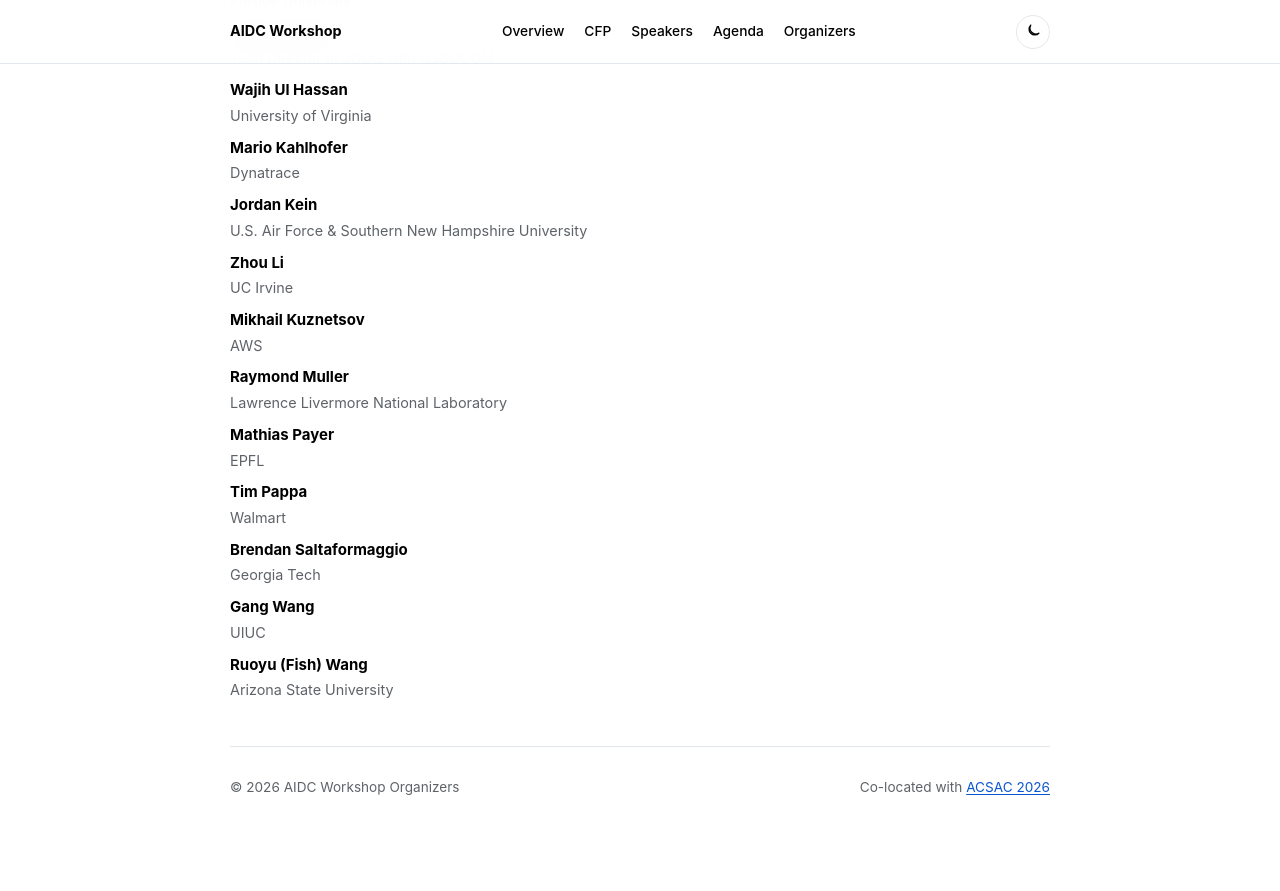
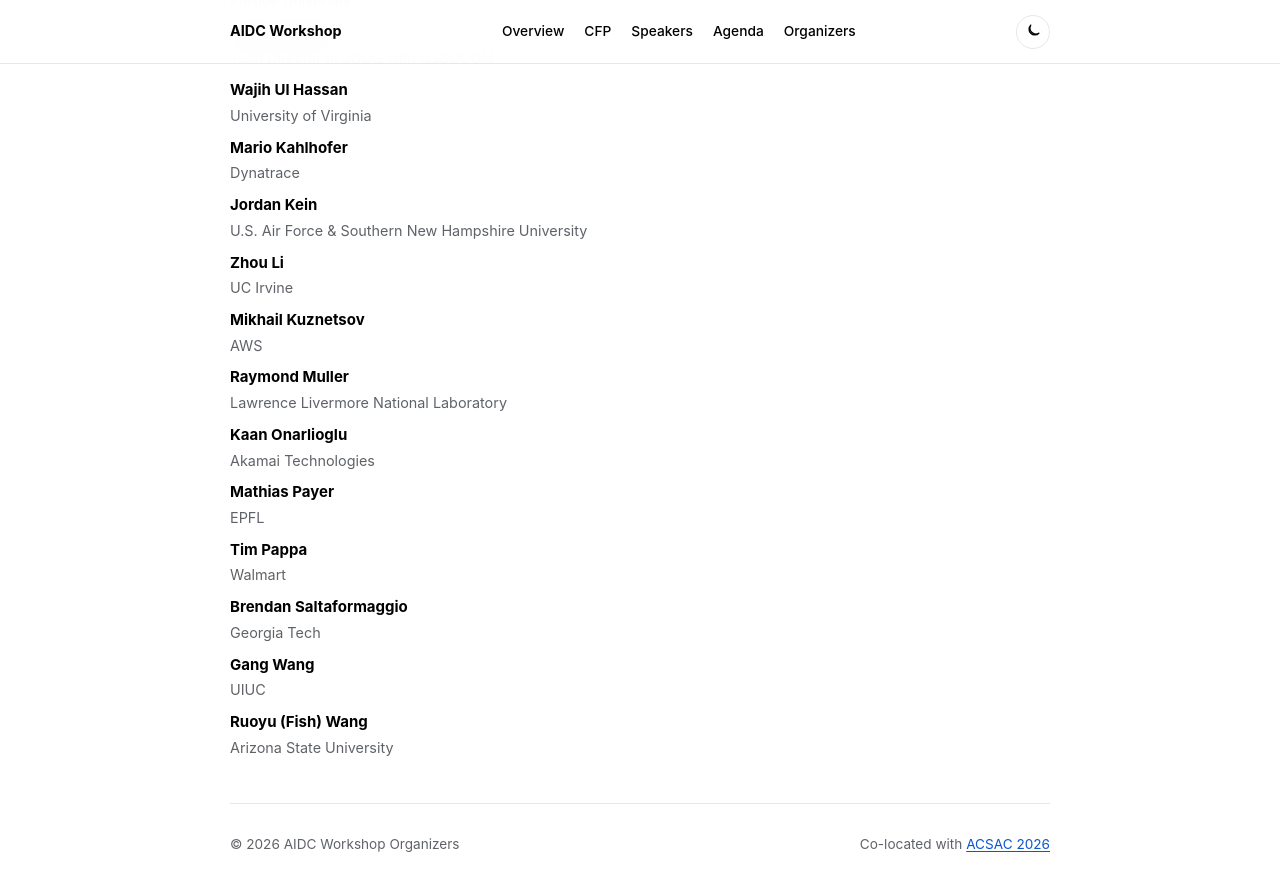
Before and after one commit to aidcworkshop/aidcworkshop.github.io, a Jekyll site: the page built from index.md, in a window 1280 px wide and 900 px high, scrolled down 6047 px. Shown: the top 891 px of the window. Built offline with Jekyll 4.4.1, drawn with Linux system fonts in a browser that asks for light colours; before the commit the page ends 6890 px from its top, so only the background shows below that.

Commit message:
Add Kaan Onarlioglu to program committee

```diff
--- a/_data/workshop.yml
+++ b/_data/workshop.yml
@@ -242,6 +242,8 @@ organizers:
           affiliation: "AWS"
         - name: "Raymond Muller"
           affiliation: "Lawrence Livermore National Laboratory"
+        - name: "Kaan Onarlioglu"
+          affiliation: "Akamai Technologies"
         - name: "Mathias Payer"
           affiliation: "EPFL"
         - name: "Tim Pappa"
```
